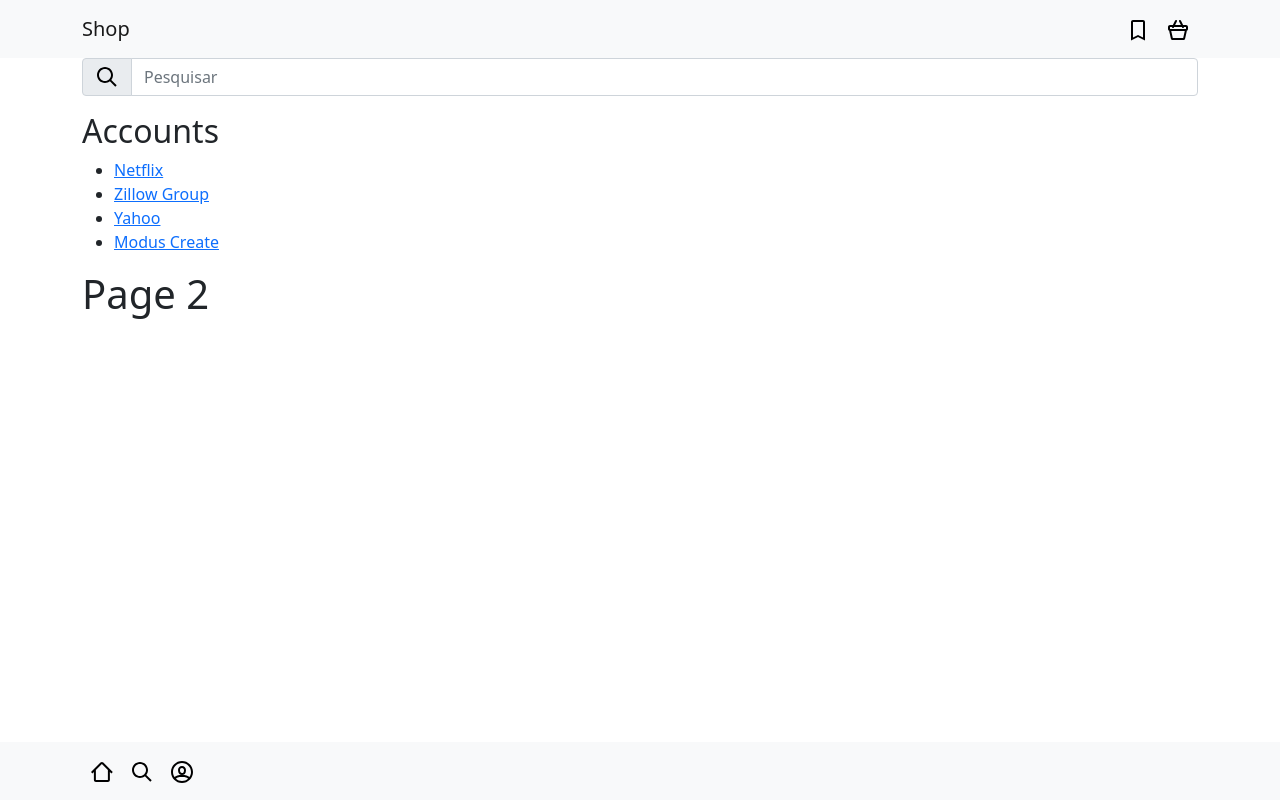
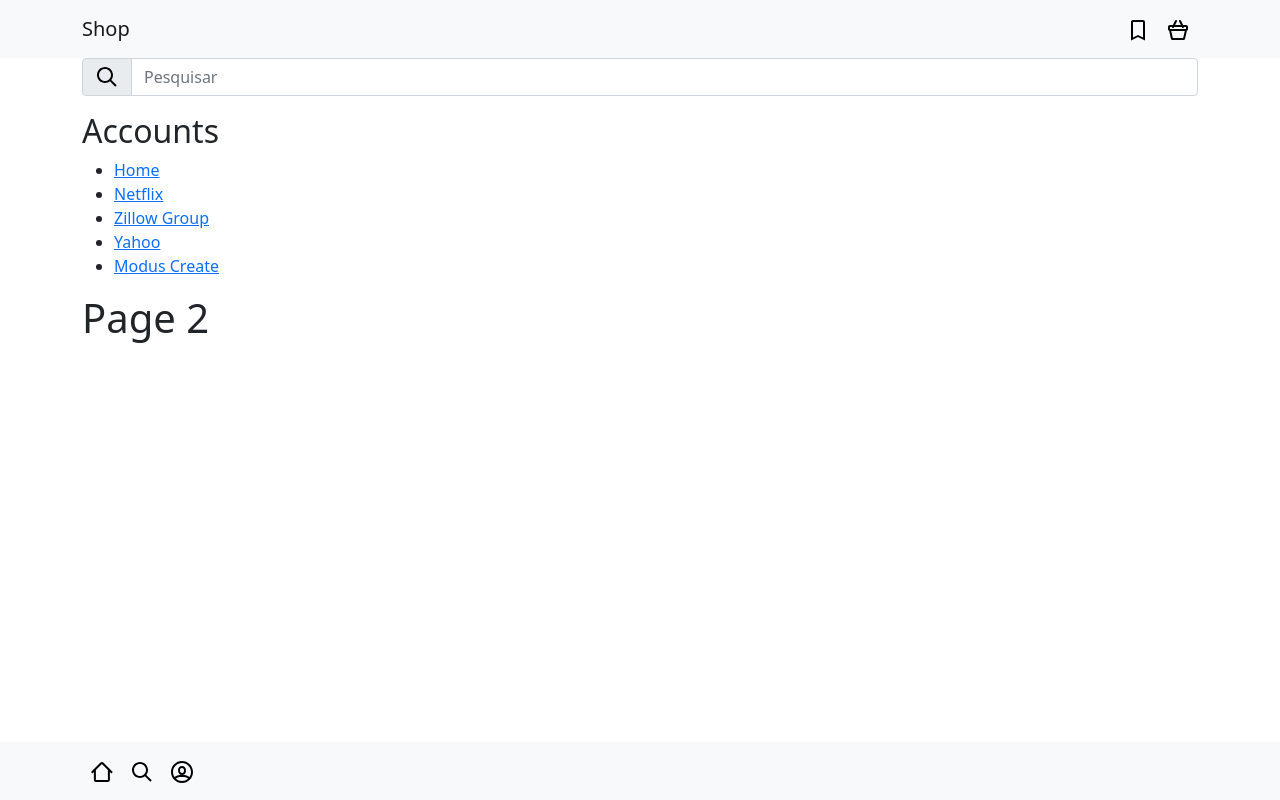
Before and after one commit to thifacco/instagram-shop-react, a React (Create React App) app: page /page2 in a window 1280 px wide. Built offline with nearby package versions, Linux system fonts and the light colour scheme.

Commit message:
Routes OK

```diff
--- a/src/components/Permalink.js
+++ b/src/components/Permalink.js
@@ -23,6 +23,9 @@
         <h2>Accounts</h2>
 
         <ul>
+          <li>
+            <Link to="/">Home</Link>
+          </li>
           <li>
             <Link to="/netflix">Netflix</Link>
           </li>
```
